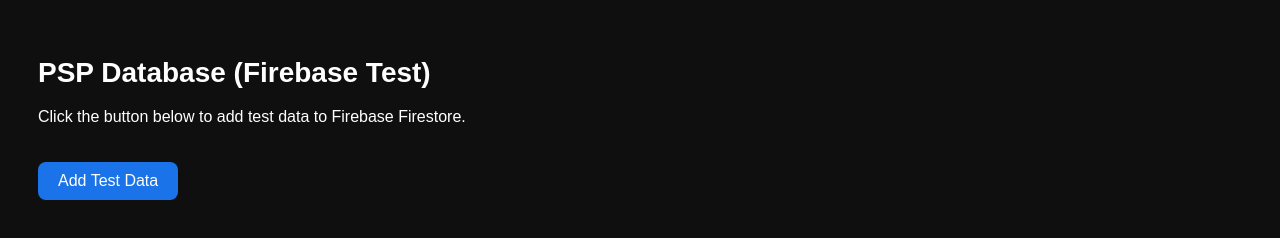
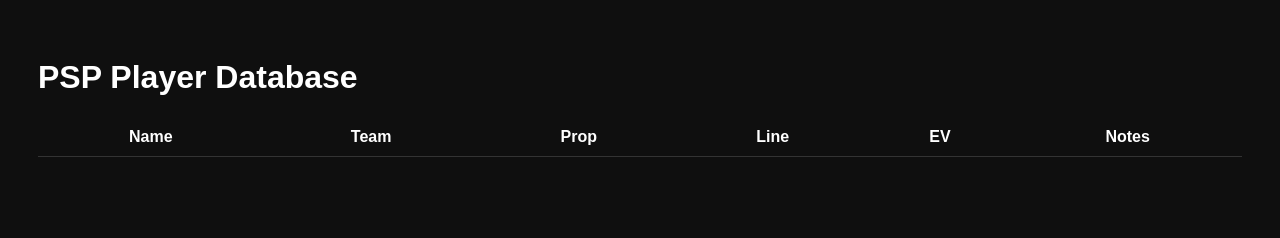
Before and after one commit to q-tiun/psp-database, a plain HTML site: page index.html in a window 1280 px wide. Drawn offline with Linux system fonts and the light colour scheme; no server answers.

Commit message:
Revise HTML structure and update title
Updated the title and modified the structure of the HTML document to include a table for displaying player data.

```diff
--- a/index.html
+++ b/index.html
@@ -1,15 +1,8 @@
 <!DOCTYPE html>
-<html lang="en">
+<html>
 <head>
-    <meta charset="UTF-8" />
-    <meta name="viewport" content="width=device-width, initial-scale=1.0" />
-    <title>PSP Database</title>
-
-    <!-- Connect Firebase -->
+    <title>PSP Player Database</title>
     <script type="module" src="firebase.js"></script>
-
-    <!-- Test Firestore -->
-    <script type="module" src="db-test.js"></script>
 
     <style>
         body {
@@ -19,34 +12,44 @@
             padding: 30px;
         }
 
-        h1 {
-            font-size: 28px;
-            font-weight: bold;
+        table {
+            width: 100%;
+            border-collapse: collapse;
+            margin-top: 20px;
         }
 
-        button {
-            padding: 10px 20px;
-            margin-top: 20px;
-            background: #1a73e8;
-            border: none;
-            border-radius: 8px;
-            color: white;
-            cursor: pointer;
-            font-size: 16px;
+        th, td {
+            padding: 10px;
+            border-bottom: 1px solid #333;
         }
 
-        button:hover {
-            background: #155bb8;
+        .positive {
+            color: #4fff4f;
+        }
+
+        .negative {
+            color: #ff4f4f;
         }
     </style>
 </head>
 
 <body>
+    <h1>PSP Player Database</h1>
 
-    <h1>PSP Database (Firebase Test)</h1>
-    <p>Click the button below to add test data to Firebase Firestore.</p>
-
-    <button id="testBtn">Add Test Data</button>
-
+    <table>
+        <thead>
+            <tr>
+                <th>Name</th>
+                <th>Team</th>
+                <th>Prop</th>
+                <th>Line</th>
+                <th>EV</th>
+                <th>Notes</th>
+            </tr>
+        </thead>
+        <tbody id="player-table">
+            <!-- Firebase loads rows here -->
+        </tbody>
+    </table>
 </body>
 </html>
```
